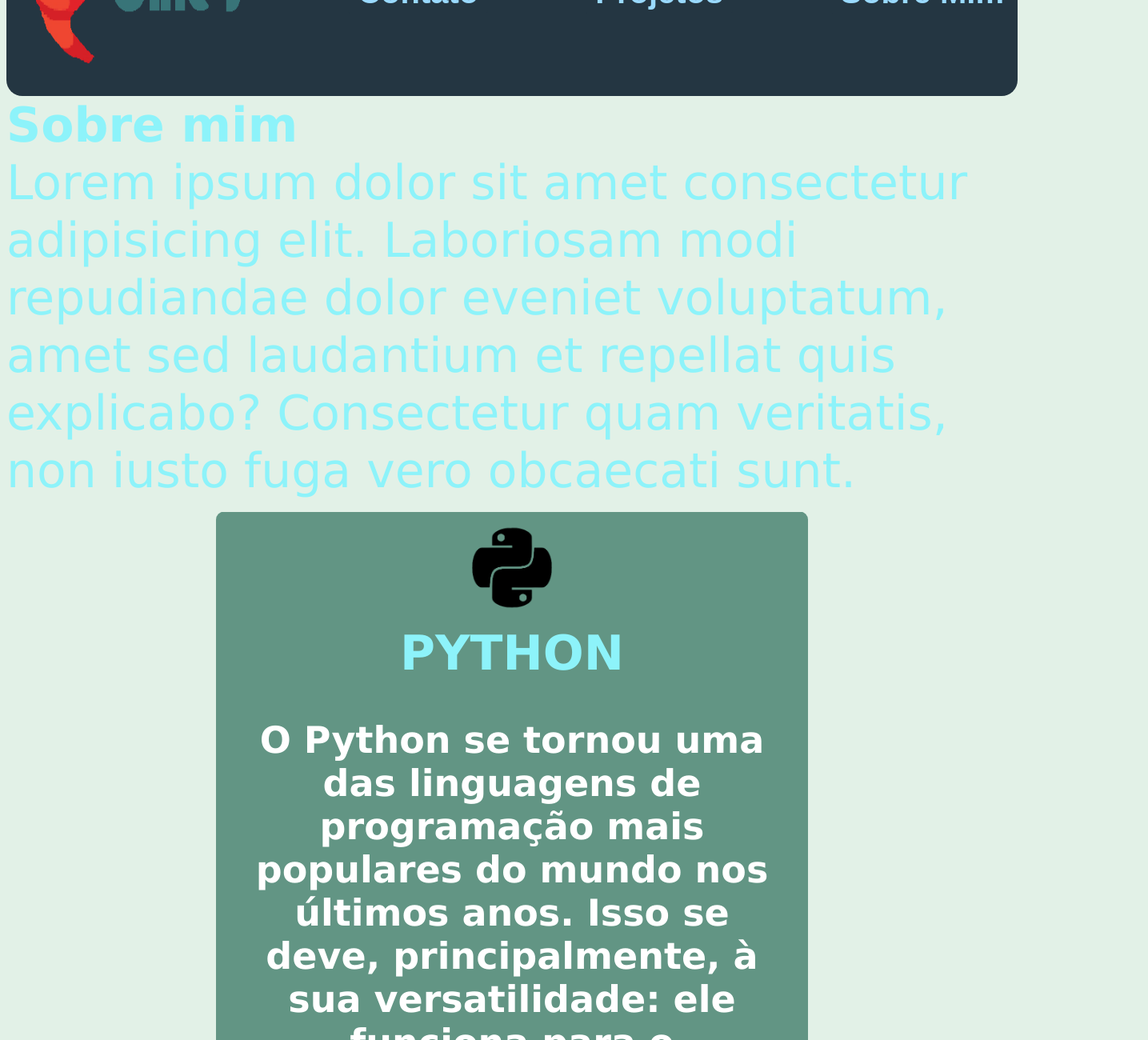
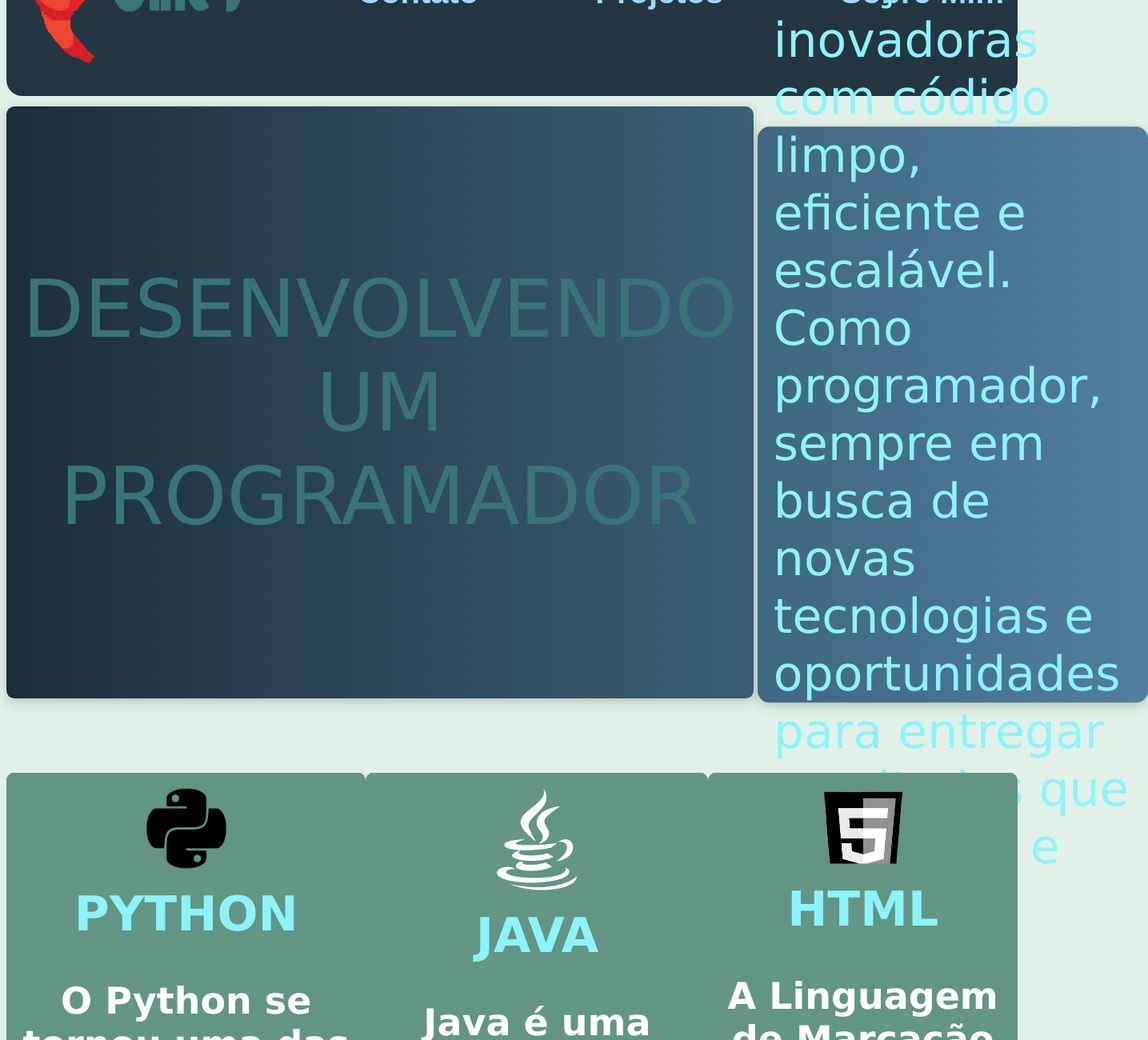
Before and after one commit to EsdrasMOS/Chie, a plain HTML site: page index.html in a window 1280 px wide. Shown: the part 140-1440 px from the top of the page at 80% size, 1435 px wide, since content can reach past the window. Drawn offline with Linux system fonts and the light colour scheme.

Commit message:
Update index.html

```diff
--- a/index.html
+++ b/index.html
@@ -16,15 +16,17 @@
         <a href="sobre.html"><button><b>Sobre Mim</b></button></a>
     </nav>
 
-    <h1 class="blue">Sobre mim</h1>
-    <p class="blue"> Lorem ipsum dolor sit amet consectetur adipisicing elit.
-        Laboriosam modi repudiandae dolor eveniet voluptatum,
-        amet sed laudantium et repellat quis explicabo?
-        Consectetur quam veritatis, non iusto fuga vero
-        obcaecati sunt.
-    </p>
+    <div class="containertxt">
+        <div class="flut1"><p class="blaze">DESENVOLVENDO UM PROGRAMADOR</p>
+        </div>
+        <div class="flut2"><p class="blue"> Transformando desafios em soluções inovadoras com código limpo, eficiente e escalável. Como <br>
+            programador, sempre em busca de novas tecnologias e oportunidades para entregar resultados que <br>
+            impactam e fazem a diferença.
+        </p>
+        </div>
+    </div>
 
-    <div class="container">
+    <div class="containerqb">
         <div class="qb">
             <img src="py_icon-removebg-preview.png">
             <h1 class="blue">PYTHON</h1>
@@ -37,21 +39,25 @@
 
         <div class="qb">
             <img src="java-programming-language-logo-transparent-80kq5s9ttgere1n5-80kq5s9ttgere1n5.png">
-            <h1>JAVA</h1>
+            <h1 class="blue">JAVA</h1>
             <p><b>Java é uma linguagem de programação e plataforma de computação liberada pela primeira vez pela Sun
-                Microsystems em 1995. De um início humilde, ela evoluiu para uma grande participação no mundo digital
-                dos dias atuais, oferecendo a plataforma confiável na qual muitos serviços e aplicativos são
-                desenvolvidos. Produtos e serviços novos e inovadores projetados para o futuro continuam a confiar no
-                Java também.</b></p>
+                    Microsystems em 1995. De um início humilde, ela evoluiu para uma grande participação no mundo
+                    digital
+                    dos dias atuais, oferecendo a plataforma confiável na qual muitos serviços e aplicativos são
+                    desenvolvidos. Produtos e serviços novos e inovadores projetados para o futuro continuam a confiar
+                    no
+                    Java também.</b></p>
         </div>
 
         <div class="qb">
             <img src="html-removebg-preview.png">
-            <H1>HTML</H1>
-            <p><b>A Linguagem de Marcação de Hipertexto (HTML) é uma linguagem de computador que compõe a maior parte das
-                páginas da internet e dos aplicativos online. Um hipertexto é um texto usado para fazer referência a
-                outros textos, enquanto uma linguagem de marcação é composta por uma série de marcações que dizem para
-                os servidores da web qual é o estilo e a estrutura de um documento</b></p>
+            <H1 class="blue">HTML</H1>
+            <p><b>A Linguagem de Marcação de Hipertexto (HTML) é uma linguagem de computador que compõe a maior parte
+                    das
+                    páginas da internet e dos aplicativos online. Um hipertexto é um texto usado para fazer referência a
+                    outros textos, enquanto uma linguagem de marcação é composta por uma série de marcações que dizem
+                    para
+                    os servidores da web qual é o estilo e a estrutura de um documento</b></p>
         </div>
 
     </div>
```
